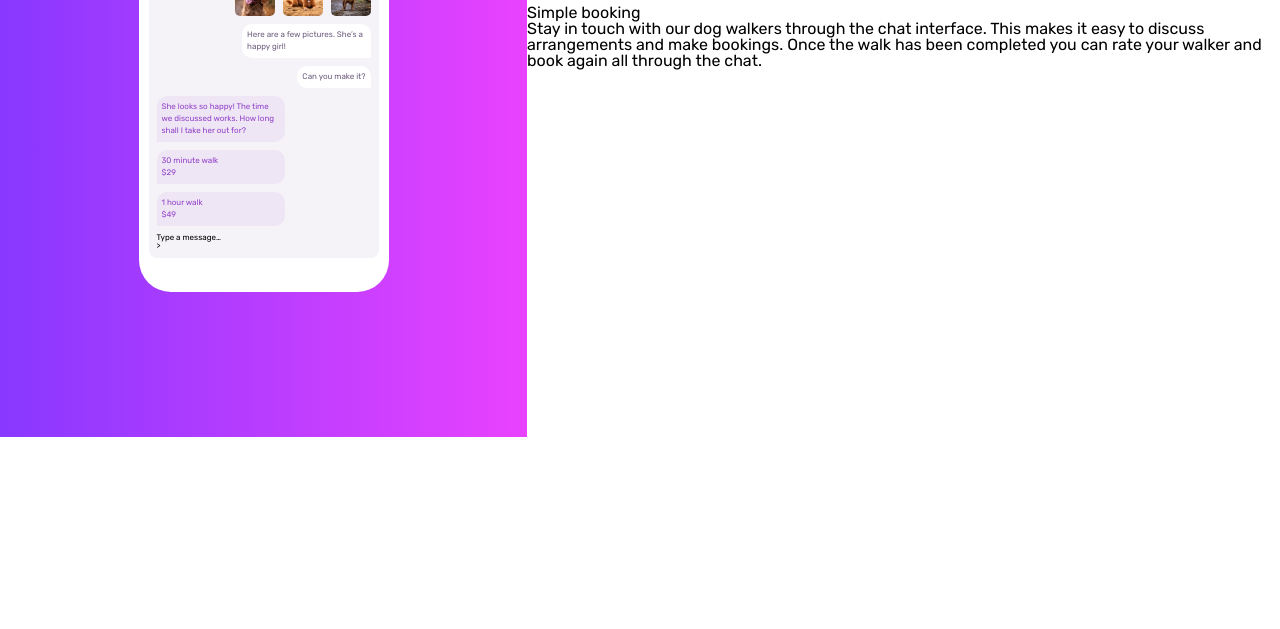
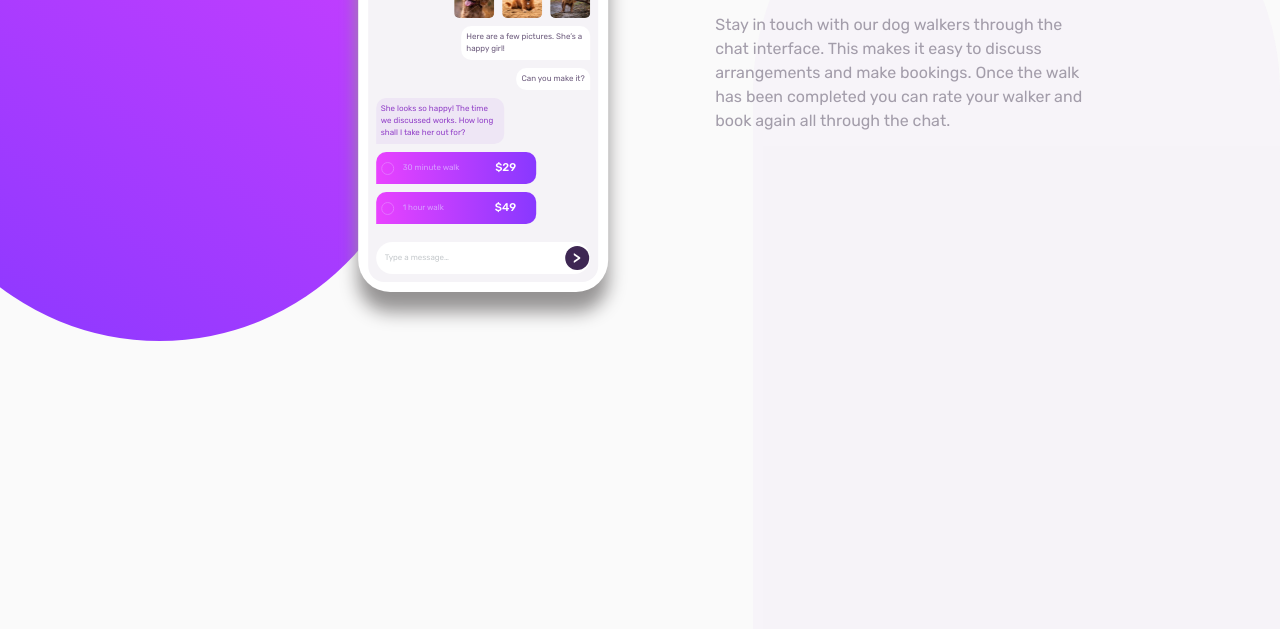
Before and after one commit to said-ops/chat-app-css-illustration, a plain HTML site: page index.html in a window 1280 px wide. Shown: the part 363-992 px from the top of the page. Before the commit the page ends 800 px from the top, so only its background shows below. Drawn offline with Linux system fonts and the light colour scheme.

Commit message:
desktop design

```diff
--- a/index.html
+++ b/index.html
@@ -71,11 +71,14 @@
     <div class="right">
       <div class="right-container">
         <h2>Simple booking</h2>
-      <p>Stay in touch with our dog walkers through the chat interface. This makes it easy to
+        <p>Stay in touch with our dog walkers through the chat interface. This makes it easy to
         discuss arrangements and make bookings. Once the walk has been completed you can rate
         your walker and book again all through the chat.</p>
+      </div>
+
     </div>
-      </div>
+
   </main>
+  <div class="right-shape"></div>
 </body>
 </html>
--- a/style.css
+++ b/style.css
@@ -30,6 +30,7 @@
 body{
     height: 800px;
     font-family: 'main';
+    background-color: hsl(0, 0%, 98%);
 }
 main{
     display: flex;
@@ -37,14 +38,14 @@ main{
 }
 .left{
     width: 527px;
-    background: var(--gradient);
+    background: linear-gradient(33deg, rgba(136, 56, 255, 1) 0%, rgba(233, 66, 255, 1) 100%);
     height: 100%;
     display: flex;
     justify-content: center;
     align-items: center;
-    /* border-bottom-right-radius: 20rem;
+    border-bottom-right-radius: 20rem;
     border-bottom-left-radius: 20rem;
-    transform: translate(-6.5rem, -6rem); */
+    transform: translate(-6.5rem, -6rem);
 }
 .container{
     background-color: white;
@@ -52,15 +53,19 @@ main{
     width: 250px;
     padding: 10px;
     border-radius: 2rem;
+    position: absolute;
+    transform: translate(20.2rem, 6rem);
+    box-shadow: 0px 20px 18px 0px hsl(0deg 0.9% 58.04%);
 }
 .app{
     display: flex;
     flex-direction: column;
-    gap: 1rem;
+    justify-content: space-between;
     background-color: var(--app-background);
-    border-radius: 0.5rem;
+    border-radius: 1rem;
     border-top-left-radius: 1.5rem;
     border-top-right-radius: 1.5rem;
+    height: 100%;
 }
 /*========app header styling=============*/
 .app-header{
@@ -167,10 +172,89 @@ main{
     border-radius: 10px;
     border-bottom-right-radius:0px ;
 }
+.input{
+    display: flex;
+    justify-content: space-between;
+    background-color: var(--white);
+    height: 2rem;
+    align-items: center;
+    padding: 9px;
+    color: var(--placeholder-color);
+    border-radius: 1rem;
+    margin-top: 10px;
+}
+.submit{
+    height: 1.5rem;
+    width: 1.5rem;
+    background-color: var(--submit-button-color);
+    border-radius: 50%;
+    display: flex;
+    align-items: center;
+    justify-content: center;
+    font-size: 1rem;
+    font-weight: 500;
+    color: white;
+    transform: translateX(0.5rem);
+}
+.violet{
+    display: flex;
+    justify-content: space-between;
+    height: 2rem;
+    align-items: center;
+    max-width: 75%;
+    background: linear-gradient(270deg, rgba(136, 56, 255, 1) 0%, rgba(233, 66, 255, 1) 100%);
+    color: var(--sub-heading-color);
+}
+.offer{
+    display: flex;
+    align-items: center;
+    gap: 9px;
+}
+.radio{
+    width: 13px;
+    height: 13px;
+    border: 1px solid var(--radio-outline);
+    border-radius: 50%;
+}
+.price{
+    font-size: 0.7rem;
+    font-weight: 500;
+    color: var(--white);
+    margin-right: 15px;
+}
 /*=======right styling==========*/
 .right{
     flex: 1;
     display: flex;
     justify-content: center;
     align-items: center;
+    height: 100%;
 }
+.right-container{
+    display: flex;
+    width: 50%;
+    flex-direction: column;
+    gap: 2rem;
+}
+.right-container h2{
+    font-size: 2.5rem;
+    font-weight: 600;
+    color: var(--main-heading-color);
+}
+.right-container p{
+    color: var(--paragraph-color);
+    line-height: 1.5;
+    font-size: var(--main-fz);
+}
+.right-shape{
+    width: 527px;
+    background: hsl(279deg 42% 93% / 34%);
+    height: 800px;
+    border-top-right-radius: 20rem;
+    border-top-left-radius: 20rem;
+    position: absolute;
+    z-index: -2;
+    right: 0;
+    bottom: 0;
+    top: 24%;
+}
```
